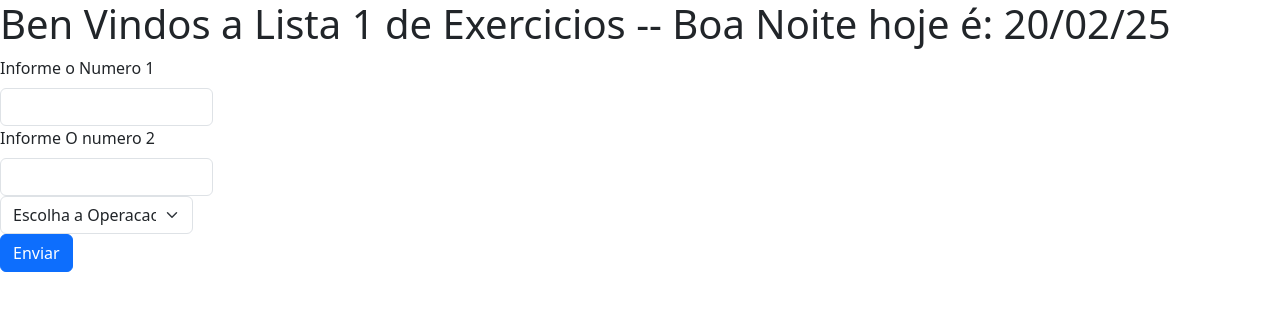
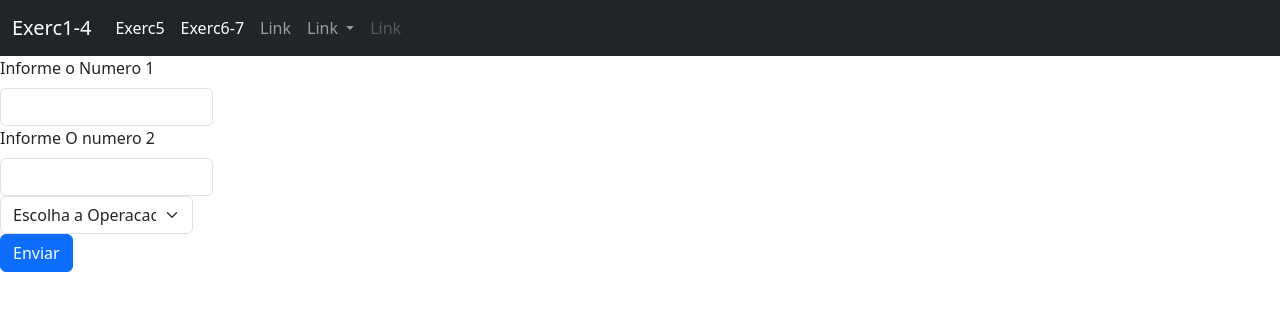
Before and after one commit to RodTds/Eletiva1-PHP, a PHP site: page / in a window 1280 px wide. Shown: the top 311 px of the page. Run offline with PHP 8.4, Linux system fonts and the light colour scheme.

Commit message:
Lista Atualizada ate Exercicio 7

```diff
--- a/index.php
+++ b/index.php
@@ -6,13 +6,47 @@
     <title>Eletiva 1 Fatec</title>
     <link href="https://cdn.jsdelivr.net/npm/bootstrap@5.3.3/dist/css/bootstrap.min.css" rel="stylesheet" integrity="sha384-QWTKZyjpPEjISv5WaRU9OFeRpok6YctnYmDr5pNlyT2bRjXh0JMhjY6hW+ALEwIH" crossorigin="anonymous">
   </head>
-  <body>
-    <h1>Ben Vindos a Lista 1 de Exercicios -- Boa Noite hoje é:
-        <?php
-            date_default_timezone_set('America/Sao_Paulo');
-            echo date("d/m/y");
-        ?>
-    </h1>
+  <body >
+
+  <nav class="navbar navbar-expand-lg bg-dark navbar-dark  " >
+  <div class="container-fluid">
+    <a class="navbar-brand" href="index.php">Exerc1-4</a>
+    <button class="navbar-toggler" type="button" data-bs-toggle="collapse" data-bs-target="#navbarScroll" aria-controls="navbarScroll" aria-expanded="false" aria-label="Toggle navigation">
+      <span class="navbar-toggler-icon"></span>
+    </button>
+    <div class="collapse navbar-collapse" id="navbarScroll">
+      <ul class="navbar-nav me-auto my-2 my-lg-0 navbar-nav-scroll" style="--bs-scroll-height: 100px;">
+        <li class="nav-item">
+          <a class="nav-link active" aria-current="page" href="Lista1/exerc5/exercicio5.php">Exerc5</a>
+        </li>
+       <li class="nav-item">
+          <a class="nav-link active" aria-current="page" href="Lista1/exerc6-7/exercicio6-7.php">Exerc6-7</a>
+      </li>
+        <li class="nav-item">
+          <a class="nav-link" href="#">Link</a>
+        </li>
+        <li class="nav-item dropdown">
+          <a class="nav-link dropdown-toggle" href="#" role="button" data-bs-toggle="dropdown" aria-expanded="false">
+            Link
+          </a>
+          <ul class="dropdown-menu">
+            <li><a class="dropdown-item" href="#">Action</a></li>
+            <li><a class="dropdown-item" href="#">Another action</a></li>
+            <li><hr class="dropdown-divider"></li>
+            <li><a class="dropdown-item" href="#">Something else here</a></li>
+          </ul>
+        </li>
+        <li class="nav-item">
+          <a class="nav-link disabled" aria-disabled="true">Link</a>
+        </li>
+      </ul>
+
+    </div>
+  </div>
+</nav>
+
+
+    <div class="mb-3 "><!--Operaçoes basicas Exerc 1 ao 4-->
     <form method="post" action="resposta.php">
 
             <div class="col-2">
@@ -37,16 +71,10 @@
                    </div>
                 </div>
                 <button type="submit" class="btn btn-primary">Enviar</button>
-                </form>
-    <p>
-        <?php
-        /* aspas duplas colocar a varialvel dentro apresenta o conteudo da variavel
-        // concatenar é o ponto
-             $nome = "Rodrigo";
-             echo "o nome é $nome";
-          */
-        ?>
-    </p>
+            </form>
+</div><!--FIM oerações basicas-->
+
+
 
     <script src="https://cdn.jsdelivr.net/npm/bootstrap@5.3.3/dist/js/bootstrap.bundle.min.js" integrity="sha384-YvpcrYf0tY3lHB60NNkmXc5s9fDVZLESaAA55NDzOxhy9GkcIdslK1eN7N6jIeHz" crossorigin="anonymous"></script>
   </body>
--- a/resposta.php
+++ b/resposta.php
@@ -44,7 +44,7 @@
             }catch(Exception $e){
                 echo "Erro : $e->getMessage()";
             }
-        }
+        }// IF
 
 
     ?>
```
Also changed, not shown: Lista1/exerc2/exerc2resposta.php (deleted, +0 -35 lines), Lista1/exerc5/exercicio5.php (renamed from Lista1/exerc2/exer2.php, +14 -7 lines), Lista1/exerc5/media.php (added, +44 -0 lines), Lista1/exerc6-7/exercicio6-7.php (added, +36 -0 lines), Lista1/exerc6-7/respTemperatura.php (added, +41 -0 lines), exemplo.php (deleted, +0 -30 lines).
